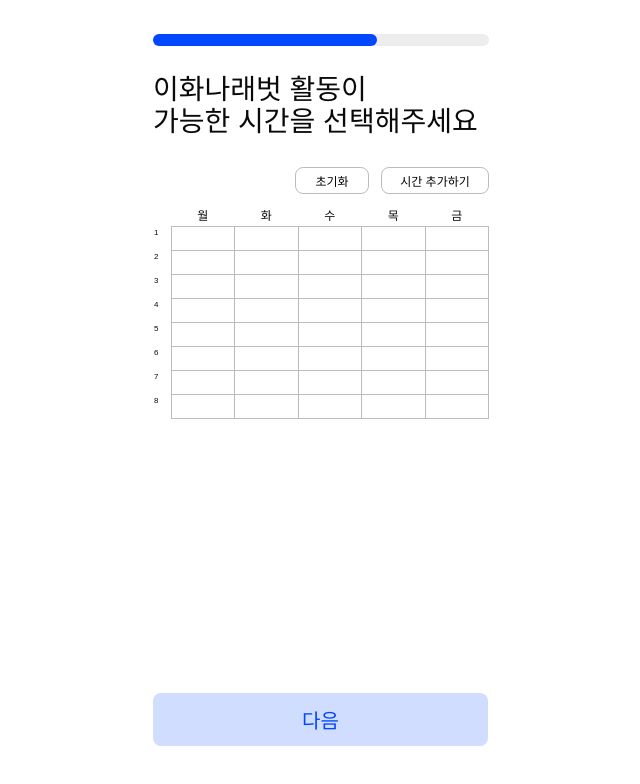
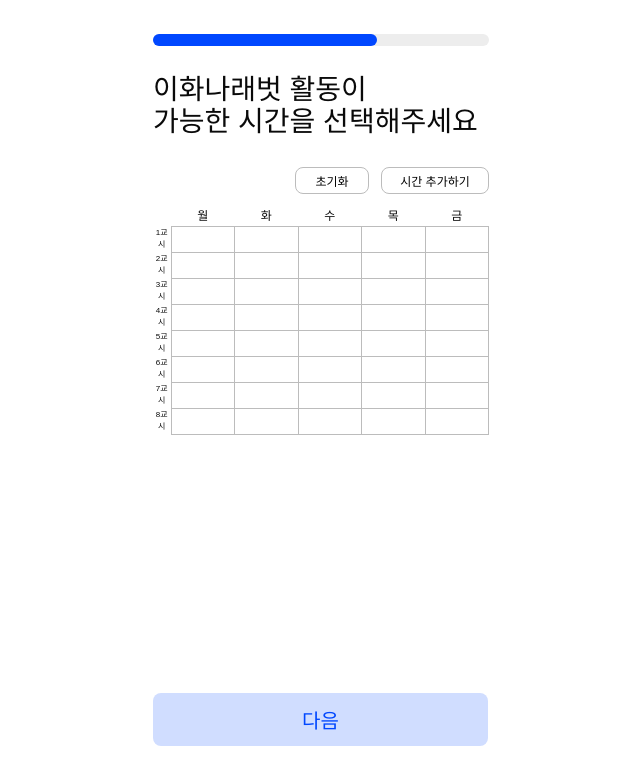
Before and after one commit to EarlyUs/front, a React (Vite) app: page /wing/step/2 in a window 1280 px wide. Shown: the top 784 px of the page, without its empty margins (319-959 px from the left). Built offline with nearby package versions, Linux system fonts and the light colour scheme; no server answers.

Commit message:
🔧fix: timetable 선택시간 하이라이트되지 않는 문제 해결

```diff
--- a/src/components/BottomUp/index.tsx
+++ b/src/components/BottomUp/index.tsx
@@ -10,7 +10,7 @@ interface TimeSlot {
 
 interface Props {
     onClose: () => void
-    onAddTime: (timeSlot: TimeSlot) => void
+    onAddTime: (timeSlot: TimeSlot[]) => void // Change this to accept an array of TimeSlot
 }
 
 const BottomUp = ({ onClose, onAddTime }: Props) => {
@@ -21,12 +21,6 @@ const BottomUp = ({ onClose, onAddTime }: Props) => {
     const handleContainerClick = (e: React.MouseEvent<HTMLDivElement>) => {
         e.stopPropagation() // Container 클릭 이벤트가 Background까지 전파되지 않도록 방지
     }
-
-    const [selectedDay, setSelectedDay] = useState('월요일')
-    const [startTime, setStartTime] = useState('8:00')
-    const [finishTime, setFinishTime] = useState('9:15')
-
-    const [timeSlots, setTimeSlots] = useState<TimeSlot[]>([])
 
     const weekdays = ['월요일', '화요일', '수요일', '목요일', '금요일']
     const startTimes = [
@@ -48,29 +42,54 @@ const BottomUp = ({ onClose, onAddTime }: Props) => {
         '18:30',
     ]
 
+    const [timeSlots, setTimeSlots] = useState<TimeSlot[]>([
+        {
+            selectedDay: weekdays[0],
+            startTime: startTimes[0],
+            finishTime: finishTimes[0],
+        },
+    ])
+
     const addTimeSlot = () => {
         setTimeSlots([
             ...timeSlots,
-            { selectedDay: '', startTime: '', finishTime: '' },
+            {
+                selectedDay: weekdays[0],
+                startTime: startTimes[0],
+                finishTime: finishTimes[0],
+            },
         ])
     }
 
     const handleDayChange = (index: number, value: string) => {
         const newTimeSlots = [...timeSlots]
+        if (newTimeSlots[index]) {
             newTimeSlots[index].selectedDay = value
             setTimeSlots(newTimeSlots)
+        }
     }
 
     const handleStartChange = (index: number, value: string) => {
         const newTimeSlots = [...timeSlots]
+        if (newTimeSlots[index]) {
             newTimeSlots[index].startTime = value
             setTimeSlots(newTimeSlots)
+        }
     }
 
     const handleFinishChange = (index: number, value: string) => {
         const newTimeSlots = [...timeSlots]
+        if (newTimeSlots[index]) {
             newTimeSlots[index].finishTime = value
             setTimeSlots(newTimeSlots)
+        }
+    }
+
+    const saveTimeSlot = () => {
+        if (timeSlots.length > 0) {
+            onAddTime(timeSlots) // Pass all timeSlots to onAddTime
+            onClose()
+        }
     }
 
     return (
@@ -96,60 +115,12 @@ const BottomUp = ({ onClose, onAddTime }: Props) => {
                             color={'var(--blue-strong)'}
                             bg={'#fff'}
                             font={1}
-                            func={() => {
-                                onAddTime({
-                                    selectedDay,
-                                    startTime,
-                                    finishTime,
-                                })
-                                onClose()
-                            }}
+                            func={saveTimeSlot}
                         >
                             저장
                         </Button>
                     </s.ButtonGroup>
                     <s.TimeGroup>
-                        <s.SelectGroup>
-                            <s.Select
-                                value={selectedDay}
-                                onChange={e =>
-                                    handleDayChange(0, e.target.value)
-                                }
-                            >
-                                {weekdays.map((day, index) => (
-                                    <option key={index + 1} value={day}>
-                                        {day}
-                                    </option>
-                                ))}
-                            </s.Select>
-                            <s.SelectTime>
-                                <s.Time
-                                    value={startTime}
-                                    onChange={e =>
-                                        handleStartChange(0, e.target.value)
-                                    }
-                                >
-                                    {startTimes.map((time, index) => (
-                                        <option key={index + 1} value={time}>
-                                            {time}
-                                        </option>
-                                    ))}
-                                </s.Time>
-                                ~
-                                <s.Time
-                                    value={finishTime}
-                                    onChange={e =>
-                                        handleFinishChange(0, e.target.value)
-                                    }
-                                >
-                                    {finishTimes.map((time, index) => (
-                                        <option key={index + 1} value={time}>
-                                            {time}
-                                        </option>
-                                    ))}
-                                </s.Time>
-                            </s.SelectTime>
-                        </s.SelectGroup>
                         {timeSlots.map((slot, index) => (
                             <s.SelectGroup key={index}>
                                 <s.Select
--- a/src/components/Timetable/index.tsx
+++ b/src/components/Timetable/index.tsx
@@ -1,15 +1,16 @@
 import { memo } from 'react'
-import _ from 'lodash'
 import * as s from './styles'
 
 interface SelectedTime {
     selectedDay: string
     startTime: string
+    finishTime: string
 }
 
 interface TimetableProps {
     selectedTimes: SelectedTime[]
 }
+
 const classTimes = [
     { label: '1교시', startTime: '8:00', endTime: '9:30' },
     { label: '2교시', startTime: '9:30', endTime: '11:00' },
@@ -22,16 +23,34 @@ const classTimes = [
 ]
 
 const Timetable = memo(({ selectedTimes }: TimetableProps) => {
-    // 요일 배열
     const days = ['월요일', '화요일', '수요일', '목요일', '금요일']
 
-    const isSelectedTime = (day: string, time: string) => {
-        console.log(time)
-        return selectedTimes.some(
-            selectedTime =>
-                selectedTime.selectedDay === day &&
-                selectedTime.startTime === time
-        )
+    const timeStringToMinutes = (time: string) => {
+        const [hours, minutes] = time.split(':').map(Number)
+        return hours * 60 + minutes
+    }
+
+    // 중첩된 배열을 평탄화
+    const flattenedSelectedTimes = selectedTimes.flat()
+
+    const isSelectedTime = (
+        day: string,
+        startTime: string,
+        endTime: string
+    ) => {
+        return flattenedSelectedTimes.some(selectedTime => {
+            if (!selectedTime.selectedDay || selectedTime.selectedDay !== day) {
+                return false
+            }
+
+            const start = timeStringToMinutes(startTime)
+            const end = timeStringToMinutes(endTime)
+            const selectedStart = timeStringToMinutes(selectedTime.startTime)
+            const selectedEnd = timeStringToMinutes(selectedTime.finishTime)
+            const result = selectedStart < end && selectedEnd > start
+
+            return result
+        })
     }
 
     return (
@@ -39,7 +58,7 @@ const Timetable = memo(({ selectedTimes }: TimetableProps) => {
             <s.StyledTable>
                 <thead>
                     <tr>
-                        <s.StyledTh></s.StyledTh> {/* 좌측 상단 빈 셀 */}
+                        <s.StyledTh></s.StyledTh>
                         {days.map(day => (
                             <s.StyledTh key={day}>{day[0]}</s.StyledTh>
                         ))}
@@ -48,20 +67,20 @@ const Timetable = memo(({ selectedTimes }: TimetableProps) => {
                 <tbody>
                     {classTimes.map((classTime, index) => (
                         <tr key={index}>
-                            <s.TimeLabel>{classTime.label[0]}</s.TimeLabel>
-                            {days.map(day => (
-                                <s.StyledTd
-                                    key={day}
-                                    style={{
-                                        backgroundColor: isSelectedTime(
-                                            day,
-                                            classTime.startTime
-                                        )
-                                            ? 'var(--blue-mute)'
-                                            : '#fff',
-                                    }}
-                                />
-                            ))}
+                            <s.TimeLabel>{classTime.label}</s.TimeLabel>
+                            {days.map(day => {
+                                const isHighlighted = isSelectedTime(
+                                    day,
+                                    classTime.startTime,
+                                    classTime.endTime
+                                )
+                                return (
+                                    <s.StyledTd
+                                        key={day}
+                                        $isHighlighted={isHighlighted}
+                                    />
+                                )
+                            })}
                         </tr>
                     ))}
                 </tbody>
--- a/src/components/Timetable/styles.ts
+++ b/src/components/Timetable/styles.ts
@@ -1,18 +1,17 @@
-import styled from 'styled-components';
+import styled from 'styled-components'
 
 export const Container = styled.div`
     width: 21rem;
     margin: 0 auto;
-`;
+`
 
 export const StyledTable = styled.table`
     width: 100%;
     border-collapse: collapse;
     table-layout: fixed;
-`;
+`
 
 export const StyledTh = styled.th`
-	// padding: 10px;
     text-align: center;
     background-color: #fff;
     font-size: 0.75rem;
@@ -23,13 +22,14 @@ export const StyledTh = styled.th`
         width: 1rem;
         margin-right: 0.25rem;
     }
-`;
+`
 
-export const StyledTd = styled.td`
+export const StyledTd = styled.td<{ $isHighlighted: boolean }>`
     height: 1.25rem;
-	background-color: #fff;
+    background-color: ${props =>
+        props.$isHighlighted ? 'var(--blue-mute)' : '#fff'};
     border: 1px solid #bcbcbc;
-`;
+`
 
 export const TimeLabel = styled.td`
     display: inline-block;
@@ -38,4 +38,4 @@ export const TimeLabel = styled.td`
     background-color: #fff;
     font-size: 0.5rem;
     border: none;
-`;
+`
--- a/src/pages/Step2/index.tsx
+++ b/src/pages/Step2/index.tsx
@@ -8,6 +8,7 @@ import BottomUp from '../../components/BottomUp'
 interface SelectedTime {
     selectedDay: string
     startTime: string
+    finishTime: string
 }
 
 const SecondStepPage = ({
@@ -23,7 +24,7 @@ const SecondStepPage = ({
         setFormData({
             ...formData,
             classTimeList: selectedTimes.map(time => ({
-                time: `${time.selectedDay} ${time.startTime}`,
+                time: `${time.selectedDay} ${time.startTime}~${time.finishTime}`,
             })),
         })
         navigate('/wing/step/3')
```
Lines whose indentation alone changed are shown as unchanged.
